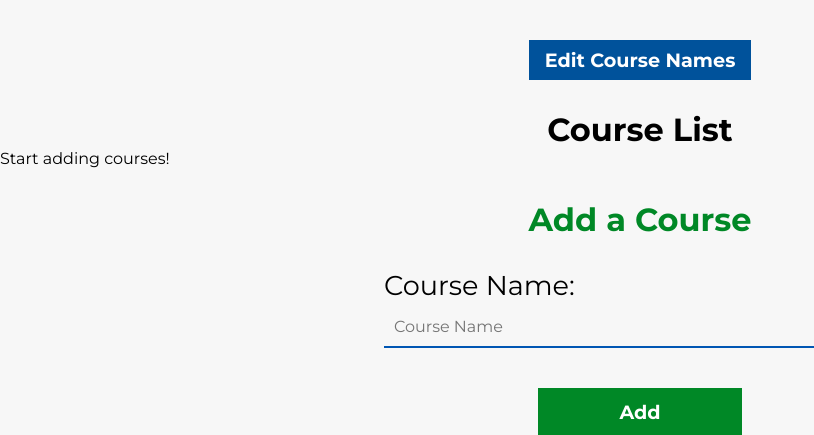
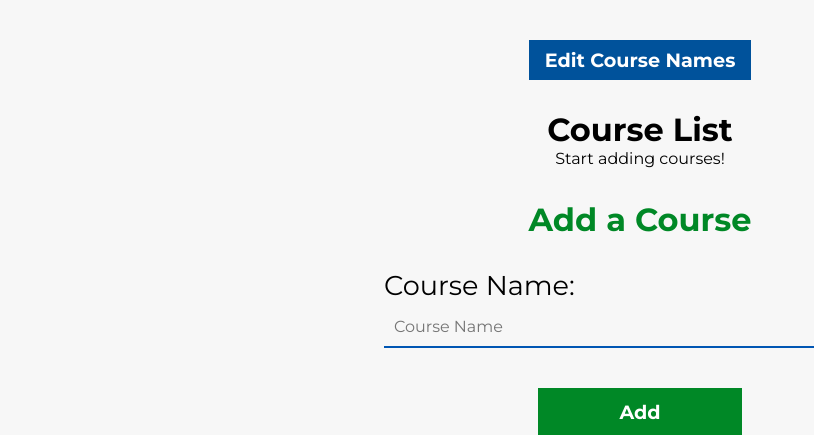
Before and after one commit to FaroukGhodhbane/course-projects-manager, a PHP site: page / in a window 1280 px wide. Shown: the part 69-504 px from the top of the page, without its empty margins (0-814 px from the left). Run offline with PHP 8.4, Linux system fonts and the light colour scheme; the visitor is signed in with stand-in values (Sample User, id 1); data that the repository does not hold is empty.

Commit message:
debugged styles: centered start addingcourses message

```diff
--- a/Views/courses/index.php
+++ b/Views/courses/index.php
@@ -50,7 +50,7 @@ include './public/layouts/header.php';
             </tbody>
         </table>
     <?php else: ?>
-        <p>Start adding courses!</p>
+        <p class="course__start-adding">Start adding courses!</p>
     <?php endif; ?>
 </section>
 
--- a/sass/components/_courses.scss
+++ b/sass/components/_courses.scss
@@ -39,4 +39,7 @@
       text-align: center;
     }
   }
+  &__start-adding {
+    text-align: center;
+  }
 }
```
Also changed, not shown: public/css/main.min.css.
